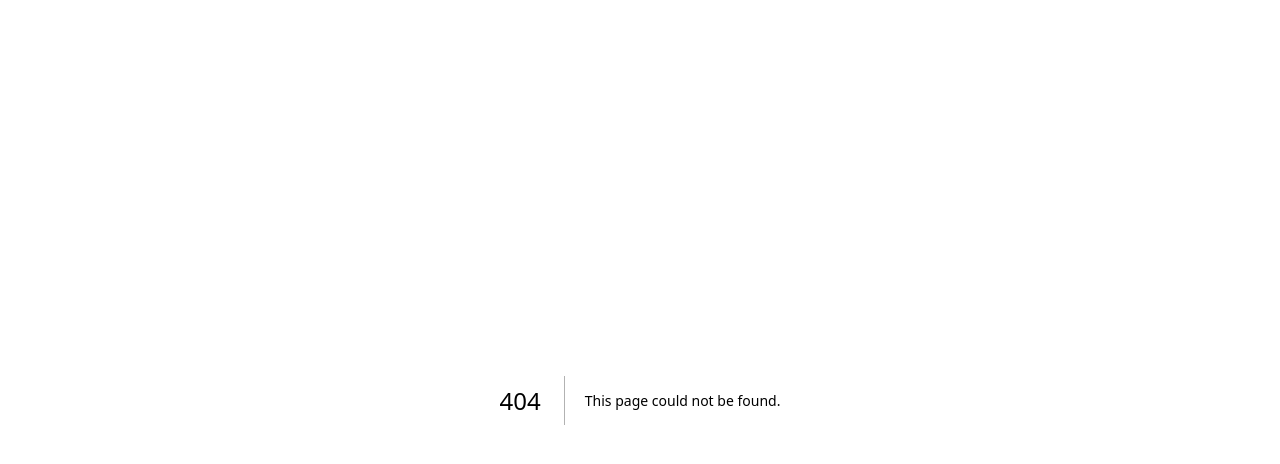
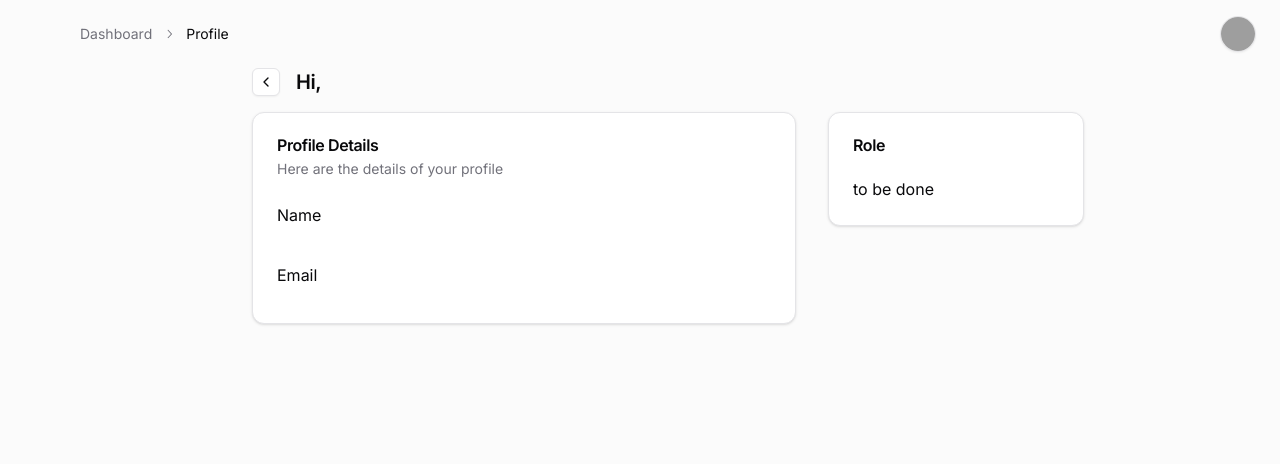
Before and after one commit to farizwhyzn/knowledge-test-fullstack-pmn, a Next.js app: page /profile in a window 1280 px wide. Before the commit this address had no page. Shown: the top 464 px of the page. Built offline with nearby package versions, Linux system fonts and the light colour scheme; no server answers; grey boxes are pictures that could not be loaded.

Commit message:
Add profile page

```diff
--- /dev/null
+++ b/app/(site)/profile/page.tsx
@@ -0,0 +1,128 @@
+'use client'
+
+import {signOut, useSession} from "next-auth/react";
+import {Card, CardContent, CardDescription, CardHeader, CardTitle} from "@/components/ui/card";
+import {
+    Breadcrumb,
+    BreadcrumbItem,
+    BreadcrumbLink,
+    BreadcrumbList, BreadcrumbPage,
+    BreadcrumbSeparator
+} from "@/components/ui/breadcrumb";
+import Link from "next/link";
+import {
+    DropdownMenu,
+    DropdownMenuContent, DropdownMenuItem,
+    DropdownMenuLabel,
+    DropdownMenuSeparator,
+    DropdownMenuTrigger
+} from "@/components/ui/dropdown-menu";
+import {Button} from "@/components/ui/button";
+import {ChevronLeft} from "lucide-react";
+import { Avatar, AvatarFallback, AvatarImage } from "@/components/ui/avatar"
+import { useRouter } from 'next/navigation'
+
+
+export default function Profile() {
+    const router = useRouter();
+    const { data:session, status } = useSession();
+
+    return (
+        <div className="flex min-h-screen w-full flex-col bg-muted/40">
+            <div className="flex flex-col sm:gap-4 sm:py-4 sm:pl-14">
+                <header
+                    className="sticky top-0 z-30 flex h-14 items-center gap-4 border-b bg-background px-4 sm:static sm:h-auto sm:border-0 sm:bg-transparent sm:px-6">
+                    <Breadcrumb className="hidden md:flex">
+                        <BreadcrumbList>
+                            <BreadcrumbItem>
+                                <BreadcrumbLink asChild>
+                                    <Link href="/">Dashboard</Link>
+                                </BreadcrumbLink>
+                            </BreadcrumbItem>
+                            <BreadcrumbSeparator/>
+                            <BreadcrumbItem>
+                                <BreadcrumbPage>Profile</BreadcrumbPage>
+                            </BreadcrumbItem>
+                        </BreadcrumbList>
+                    </Breadcrumb>
+                    <div className="relative ml-auto flex-1 md:grow-0">
+
+                    </div>
+                    <DropdownMenu>
+                        <DropdownMenuTrigger asChild>
+                            <Button
+                                variant="outline"
+                                size="icon"
+                                className="overflow-hidden rounded-full"
+                            >
+                                <Avatar>
+                                    <AvatarImage src="https://github.com/shadcn.png" alt="@shadcn" />
+                                    <AvatarFallback>CN</AvatarFallback>
+                                </Avatar>
+                            </Button>
+                        </DropdownMenuTrigger>
+                        <DropdownMenuContent align="end">
+                            <DropdownMenuLabel>{session?.user?.name}</DropdownMenuLabel>
+                            <DropdownMenuSeparator/>
+                            <DropdownMenuItem>Profile</DropdownMenuItem>
+                            <DropdownMenuSeparator/>
+                            <DropdownMenuItem>Logout</DropdownMenuItem>
+                        </DropdownMenuContent>
+                    </DropdownMenu>
+                </header>
+                <main className="grid flex-1 items-start gap-4 p-4 sm:px-6 sm:py-0 md:gap-8">
+                        <div className="mx-auto grid max-w-[59rem] flex-1 auto-rows-max gap-4">
+                            <div className="flex items-center gap-4">
+                                <Button variant="outline" size="icon" className="h-7 w-7">
+                                    <ChevronLeft className="h-4 w-4"/>
+                                    <span className="sr-only">Back</span>
+                                </Button>
+                                <h1 className="flex-1 shrink-0 whitespace-nowrap text-xl font-semibold tracking-tight sm:grow-0">
+                                    Hi, {session?.user?.name}
+                                </h1>
+                            </div>
+                            <div className="grid gap-4 md:grid-cols-[1fr_250px] lg:grid-cols-3 lg:gap-8">
+                                <div className="grid auto-rows-max items-start gap-4 lg:col-span-2 lg:gap-8">
+                                    <Card x-chunk="dashboard-07-chunk-0">
+                                        <CardHeader>
+                                            <CardTitle>Profile Details</CardTitle>
+                                            <CardDescription>
+                                                Here are the details of your profile
+                                            </CardDescription>
+                                        </CardHeader>
+                                        <CardContent>
+                                            <div className="grid gap-6">
+                                                <div className="grid gap-3">
+                                                    <h1>Name</h1>
+                                                    <p className="text-muted-foreground">{session?.user?.name}</p>
+
+                                                </div>
+                                                <div className="grid gap-3">
+                                                    <h1>Email</h1>
+                                                    <p className="text-muted-foreground">{session?.user?.email}</p>
+                                                </div>
+                                            </div>
+                                        </CardContent>
+                                    </Card>
+                                </div>
+                                <div className="grid auto-rows-max items-start gap-4 lg:gap-8 min-w-64">
+                                    <Card x-chunk="dashboard-07-chunk-1">
+                                        <CardHeader>
+                                            <CardTitle>Role</CardTitle>
+                                        </CardHeader>
+                                        <CardContent>
+                                            <div className="grid gap-6">
+                                                <div className="grid gap-3">
+                                                    <h1>to be done</h1>
+                                                </div>
+                                            </div>
+                                        </CardContent>
+                                    </Card>
+                                </div>
+                            </div>
+                        </div>
+                </main>
+            </div>
+        </div>
+    );
+}
```
